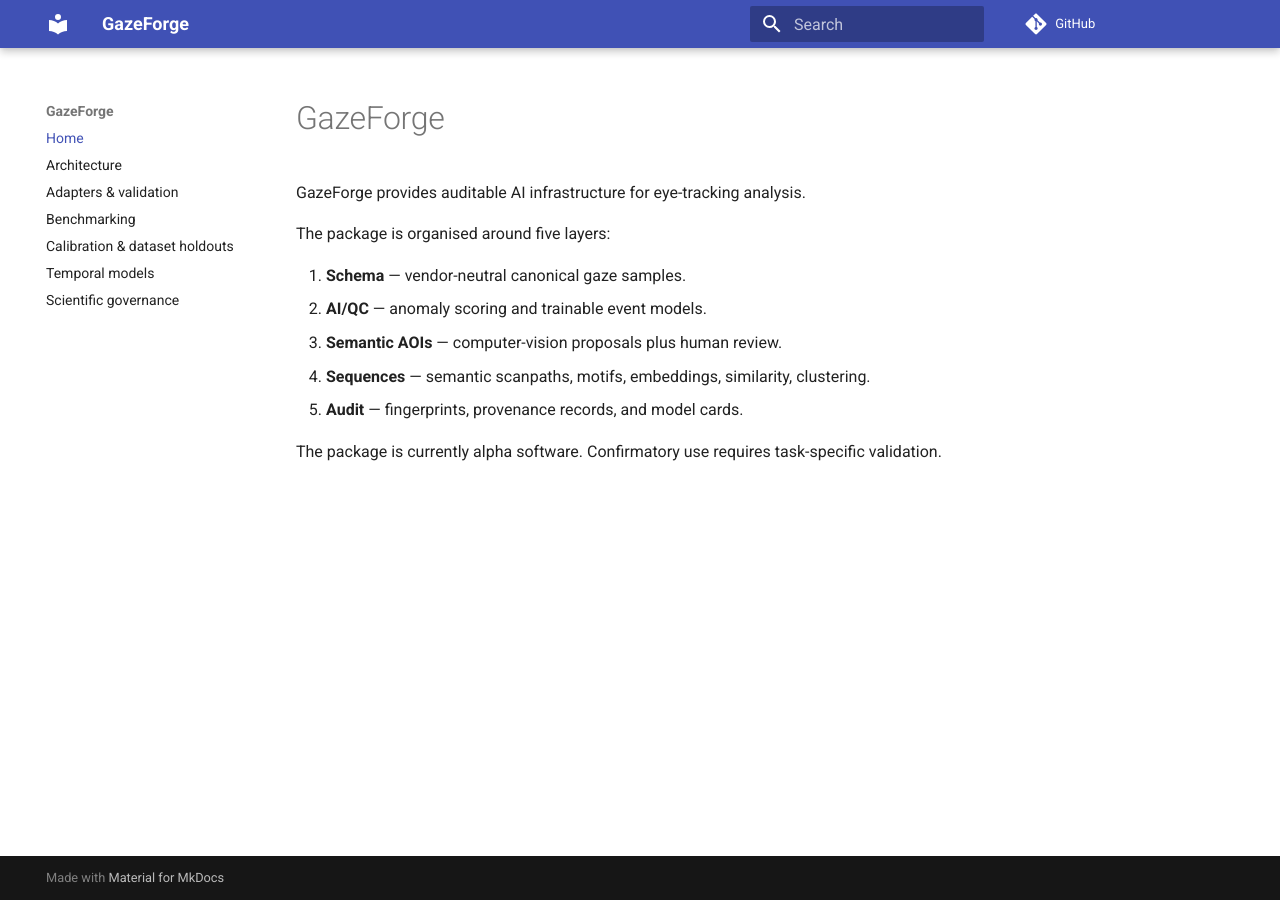
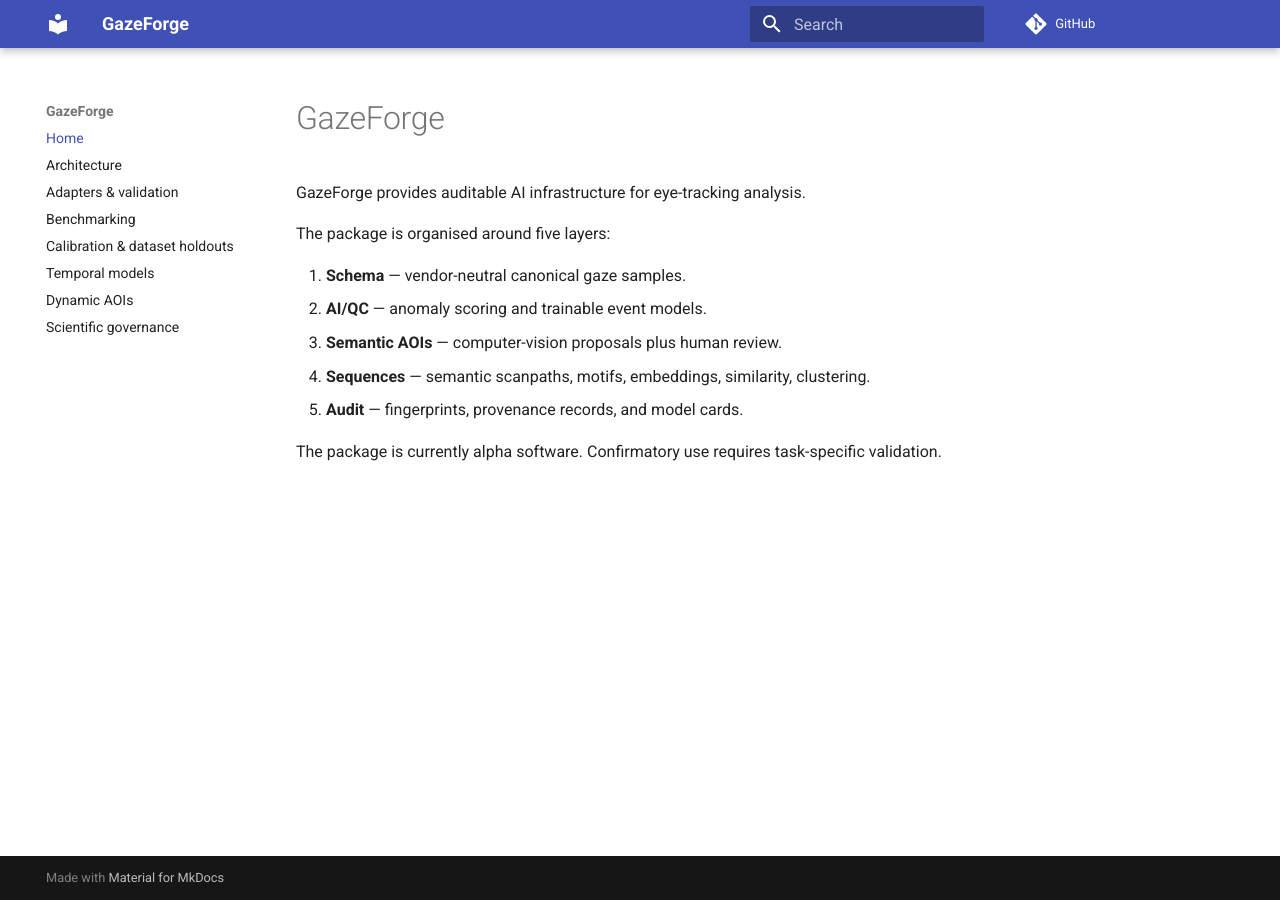
Before and after one commit to stefanosbalaskas/GazeForge, an MkDocs documentation site: the page built from docs/index.md, in a window 1280 px wide. Built offline with MkDocs 1.6.1 and Material for MkDocs 9.7.7, drawn with Linux system fonts in a browser that asks for light colours; comment, search, counter and statistics services are not loaded.

Commit message:
Add dynamic AOIs to documentation navigation

```diff
--- a/mkdocs.yml
+++ b/mkdocs.yml
@@ -10,6 +10,7 @@ nav:
   - Benchmarking: benchmarking.md
   - Calibration & dataset holdouts: calibration.md
   - Temporal models: temporal-models.md
+  - Dynamic AOIs: dynamic-aois.md
   - Scientific governance: scientific-governance.md
 plugins:
   - search
```
